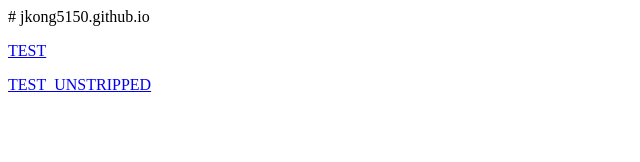
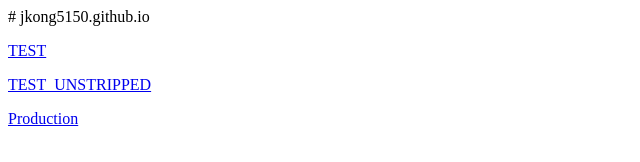
Before and after one commit to jkong5150/jkong5150.github.io, a plain HTML site: page index.html in a window 1280 px wide. Shown: the full height of the page, 0-640 px from the left. Drawn offline with Linux system fonts and the light colour scheme.

Commit message:
Update index.html

```diff
--- a/index.html
+++ b/index.html
@@ -3,3 +3,5 @@
 <a href="https://brightside.onelink.me/0c4T/1101d548">TEST</a>
 </p>
 <a href="https://brightside.onelink.me/j465/TUTest">TEST_UNSTRIPPED</a>
+</p>
+<a href="https://brightside.onelink.me/8z1x/test">Production</a>
```
